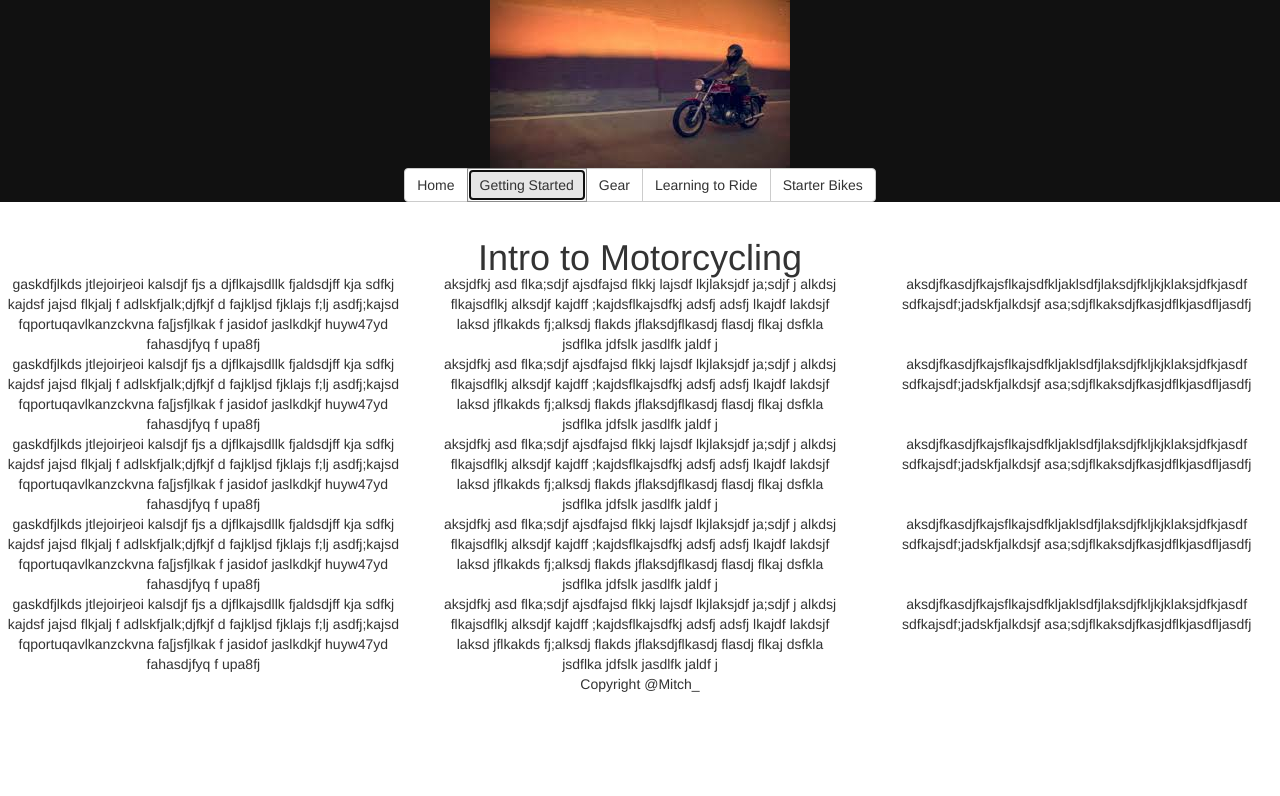
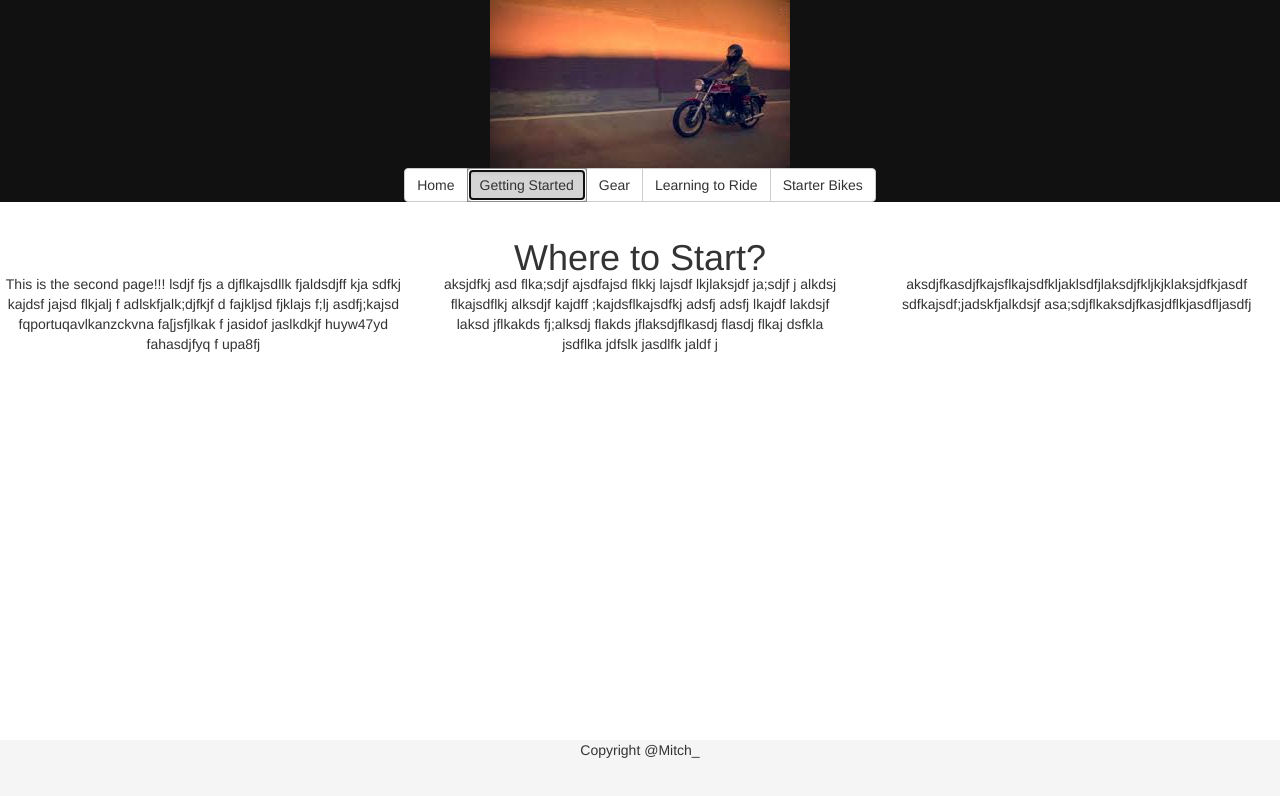
Before and after one commit to mitchm800/FEWDproject, a plain HTML site: page Index.html in a window 1280 px wide. Both pictures are taken after a click on the button "Getting Started". Drawn offline with nearby package versions, Linux system fonts and the light colour scheme.

Commit message:
got the jQuery code to work with the buttons.

```diff
--- a/CSS/styles.css
+++ b/CSS/styles.css
@@ -21,16 +21,10 @@ h2 {
 	padding: 1em;
 }
 
-.description {
-	text-align: center;
+footer {
+	position: absolute;
+	bottom: 0;
+	width: 100%;
+	height: 60px;
+	background-color: #f5f5f5;
 }
-
-.cols {
-		display: inline-flex;
-		justify-content: center;
-		color: red;
-}
-
-.cols p {
-	background-color: blue;
-}
--- a/Index.html
+++ b/Index.html
@@ -26,116 +26,158 @@
 		</div>
 
 		<div class="btn-group">
-			<button type="button" class="btn btn-default">Home</button>
-			<button type="button" class="btn btn-default">Getting Started</button>
-			<button type="button" class="btn btn-default">Gear</button>
-			<button type="button" class="btn btn-default">Learning to Ride</button>
-			<button type="button" class="btn btn-default">Starter Bikes</button>
+			<!-- <button type="button" class="btn btn-default" id="HomeBtn"><a class="active" href="JavaScript:showOnlyOne('Home')">Home</a></button> -->
+			<button href="Home" type="button" class="btn btn-default active" id="HomeBtn">Home</button>
+			<button href="GettingStarted" type="button" class="btn btn-default" id="GettingStartedBtn">Getting Started</button>
+			<button href="Gear" type="button" class="btn btn-default" id="GearBtn">Gear</button>
+			<button href="Learning" type="button" class="btn btn-default" id="LearningBtn">Learning to Ride</button>
+			<button href="StarterBikes" type="button" class="btn btn-default" id="StarterBikesBtn">Starter Bikes</button>
 		</div>
 
 	</header>
 
-	<div>
-		<h1>Intro to Motorcycling</h1>
 
+
+	<div id="content">
+		<div  class="show" id="Home">
+
+			<div class="row">
+				<div id="BannerMessage">
+					<h1>Introduction to Motorcycling</h1>
+				</div>
 			</div>
 
-	<div class="row Home">
+			<div class="row">
 				<div class="col-sm-4">
-			gaskdfjlkds jtlejoirjeoi kalsdjf fjs  a djflkajsdllk fjaldsdjff  kja sdfkj kajdsf jajsd flkjalj f adlskfjalk;djfkjf d  fajkljsd fjklajs f;lj asdfj;kajsd fqportuqavlkanzckvna  fa[jsfjlkak  f jasidof jaslkdkjf huyw47yd  fahasdjfyq f upa8fj
+					THis is the first page!!! fjs  a djflkajsdllk fjaldsdjff  kja sdfkj kajdsf jajsd flkjalj f adlskfjalk;djfkjf d  fajkljsd fjklajs f;lj asdfj;kajsd fqportuqavlkanzckvna  fa[jsfjlkak  f jasidof jaslkdkjf huyw47yd  fahasdjfyq f upa8fj
 				</div>
 
-		<div class="col-sm-4 Home">
+				<div class="col-sm-4">
 					aksjdfkj asd flka;sdjf ajsdfajsd flkkj lajsdf lkjlaksjdf ja;sdjf j alkdsj flkajsdflkj alksdjf kajdff ;kajdsflkajsdfkj adsfj adsfj lkajdf lakdsjf laksd jflkakds fj;alksdj flakds jflaksdjflkasdj flasdj flkaj dsfkla jsdflka jdfslk jasdlfk jaldf j
 				</div>
 
-		<div class="col-sm-4 Home">
+				<div class="col-sm-4">
 					aksdjfkasdjfkajsflkajsdfkljaklsdfjlaksdjfkljkjklaksjdfkjasdf
 					sdfkajsdf;jadskfjalkdsjf
 					asa;sdjflkaksdjfkasjdflkjasdfljasdfj
 				</div>
 			</div>
+		</div>
+
+		<div class="hidden" id="GettingStarted">
 
 			<div class="row">
-		<div class="col-sm-4 GettingStarted">
-			gaskdfjlkds jtlejoirjeoi kalsdjf fjs  a djflkajsdllk fjaldsdjff  kja sdfkj kajdsf jajsd flkjalj f adlskfjalk;djfkjf d  fajkljsd fjklajs f;lj asdfj;kajsd fqportuqavlkanzckvna  fa[jsfjlkak  f jasidof jaslkdkjf huyw47yd  fahasdjfyq f upa8fj
+				<div id="BannerMessage">
+					<h1>Where to Start?</h1>
+				</div>
 			</div>
 
-		<div class="col-sm-4 GettingStarted">
+			<div class="row">
+				<div class="col-sm-4">
+					This is the second page!!!   lsdjf fjs  a djflkajsdllk fjaldsdjff  kja sdfkj kajdsf jajsd flkjalj f adlskfjalk;djfkjf d  fajkljsd fjklajs f;lj asdfj;kajsd fqportuqavlkanzckvna  fa[jsfjlkak  f jasidof jaslkdkjf huyw47yd  fahasdjfyq f upa8fj
+				</div>
+
+				<div class="col-sm-4">
 					aksjdfkj asd flka;sdjf ajsdfajsd flkkj lajsdf lkjlaksjdf ja;sdjf j alkdsj flkajsdflkj alksdjf kajdff ;kajdsflkajsdfkj adsfj adsfj lkajdf lakdsjf laksd jflkakds fj;alksdj flakds jflaksdjflkasdj flasdj flkaj dsfkla jsdflka jdfslk jasdlfk jaldf j
 				</div>
 
-		<div class="col-sm-4 GettingStarted">
+				<div class="col-sm-4">
 					aksdjfkasdjfkajsflkajsdfkljaklsdfjlaksdjfkljkjklaksjdfkjasdf
 					sdfkajsdf;jadskfjalkdsjf
 					asa;sdjflkaksdjfkasjdflkjasdfljasdfj
 				</div>
 			</div>
+		</div>
+
+		<div class="hidden" id="Gear">
 
 			<div class="row">
-		<div class="col-sm-4 Gear">
-			gaskdfjlkds jtlejoirjeoi kalsdjf fjs  a djflkajsdllk fjaldsdjff  kja sdfkj kajdsf jajsd flkjalj f adlskfjalk;djfkjf d  fajkljsd fjklajs f;lj asdfj;kajsd fqportuqavlkanzckvna  fa[jsfjlkak  f jasidof jaslkdkjf huyw47yd  fahasdjfyq f upa8fj
+				<div id="BannerMessage">
+					<h1>Selecting Safety Gear</h1>
+				</div>
 			</div>
 
-		<div class="col-sm-4 Gear">
+			<div class="row">
+				<div class="col-sm-4">
+					This is the third page!!!   alsdjf fjs  a djflkajsdllk fjaldsdjff  kja sdfkj kajdsf jajsd flkjalj f adlskfjalk;djfkjf d  fajkljsd fjklajs f;lj asdfj;kajsd fqportuqavlkanzckvna  fa[jsfjlkak  f jasidof jaslkdkjf huyw47yd  fahasdjfyq f upa8fj
+				</div>
+
+				<div class="col-sm-4">
 					aksjdfkj asd flka;sdjf ajsdfajsd flkkj lajsdf lkjlaksjdf ja;sdjf j alkdsj flkajsdflkj alksdjf kajdff ;kajdsflkajsdfkj adsfj adsfj lkajdf lakdsjf laksd jflkakds fj;alksdj flakds jflaksdjflkasdj flasdj flkaj dsfkla jsdflka jdfslk jasdlfk jaldf j
 				</div>
 
-		<div class="col-sm-4 Gear">
+				<div class="col-sm-4">
 					aksdjfkasdjfkajsflkajsdfkljaklsdfjlaksdjfkljkjklaksjdfkjasdf
 					sdfkajsdf;jadskfjalkdsjf
 					asa;sdjflkaksdjfkasjdflkjasdfljasdfj
 				</div>
 			</div>
+		</div>
+
+		<div class="hidden" id="Learning">
 
 			<div class="row">
-		<div class="col-sm-4 Learning">
-			gaskdfjlkds jtlejoirjeoi kalsdjf fjs  a djflkajsdllk fjaldsdjff  kja sdfkj kajdsf jajsd flkjalj f adlskfjalk;djfkjf d  fajkljsd fjklajs f;lj asdfj;kajsd fqportuqavlkanzckvna  fa[jsfjlkak  f jasidof jaslkdkjf huyw47yd  fahasdjfyq f upa8fj
+				<div id="BannerMessage">
+					<h1>Learning to Ride</h1>
+				</div>
 			</div>
 
-		<div class="col-sm-4 Learning">
+			<div class="row">
+				<div class="col-sm-4">
+					This is the fourth page!!!    fjs  a djflkajsdllk fjaldsdjff  kja sdfkj kajdsf jajsd flkjalj f adlskfjalk;djfkjf d  fajkljsd fjklajs f;lj asdfj;kajsd fqportuqavlkanzckvna  fa[jsfjlkak  f jasidof jaslkdkjf huyw47yd  fahasdjfyq f upa8fj
+				</div>
+
+				<div class="col-sm-4">
 					aksjdfkj asd flka;sdjf ajsdfajsd flkkj lajsdf lkjlaksjdf ja;sdjf j alkdsj flkajsdflkj alksdjf kajdff ;kajdsflkajsdfkj adsfj adsfj lkajdf lakdsjf laksd jflkakds fj;alksdj flakds jflaksdjflkasdj flasdj flkaj dsfkla jsdflka jdfslk jasdlfk jaldf j
 				</div>
 
-		<div class="col-sm-4 Learning">
+				<div class="col-sm-4">
 					aksdjfkasdjfkajsflkajsdfkljaklsdfjlaksdjfkljkjklaksjdfkjasdf
 					sdfkajsdf;jadskfjalkdsjf
 					asa;sdjflkaksdjfkasjdflkjasdfljasdfj
 				</div>
 			</div>
+		</div>
+
+		<div class="hidden" id="StarterBikes">
 
 			<div class="row">
-		<div class="col-sm-4 StarterBikes">
-			gaskdfjlkds jtlejoirjeoi kalsdjf fjs  a djflkajsdllk fjaldsdjff  kja sdfkj kajdsf jajsd flkjalj f adlskfjalk;djfkjf d  fajkljsd fjklajs f;lj asdfj;kajsd fqportuqavlkanzckvna  fa[jsfjlkak  f jasidof jaslkdkjf huyw47yd  fahasdjfyq f upa8fj
+				<div id="BannerMessage">
+					<h1>Beginner Motorcycles</h1>
+				</div>
 			</div>
 
-		<div class="col-sm-4 StarterBikes">
+			<div class="row">
+				<div class="col-sm-4">
+					This is the fifth page!!!   kalsdjf fjs  a djflkajsdllk fjaldsdjff  kja sdfkj kajdsf jajsd flkjalj f adlskfjalk;djfkjf d  fajkljsd fjklajs f;lj asdfj;kajsd fqportuqavlkanzckvna  fa[jsfjlkak  f jasidof jaslkdkjf huyw47yd  fahasdjfyq f upa8fj
+				</div>
+
+				<div class="col-sm-4">
 					aksjdfkj asd flka;sdjf ajsdfajsd flkkj lajsdf lkjlaksjdf ja;sdjf j alkdsj flkajsdflkj alksdjf kajdff ;kajdsflkajsdfkj adsfj adsfj lkajdf lakdsjf laksd jflkakds fj;alksdj flakds jflaksdjflkasdj flasdj flkaj dsfkla jsdflka jdfslk jasdlfk jaldf j
 				</div>
 
-		<div class="col-sm-4 StarterBikes">
+				<div class="col-sm-4">
 					aksdjfkasdjfkajsflkajsdfkljaklsdfjlaksdjfkljkjklaksjdfkjasdf
 					sdfkajsdf;jadskfjalkdsjf
 					asa;sdjflkaksdjfkasjdflkjasdfljasdfj
 				</div>
 			</div>
+		</div>
+	</div>
 
 
 
-	<footer>
-		<div>
-			Copyright @Mitch_
+	<footer class="footer affix-bottom">
+		<div class="container">
+			<p>Copyright @Mitch_</p>
 		</div>
-		<div>
-
-		</div>
-
 	</footer>
 
 <!-- jQuery (necessary for Bootstrap's JavaScript plugins) -->
     <script src="https://ajax.googleapis.com/ajax/libs/jquery/1.12.4/jquery.min.js"></script>
     <!-- Include all compiled plugins (below), or include individual files as needed -->
     <script src="js/bootstrap.min.js"></script>
+    <script src="js/app.js"></script>
 </body>
 
 </html>
--- /dev/null
+++ b/js/app.js
@@ -0,0 +1,29 @@
+//set variables for button elements
+var HomeBtn = document.getElementById ("HomeBtn");
+var GettingStartedBtn = document.getElementById ("GettingStartedBtn");
+var GearBtn = document.getElementById ("GearBtn");
+var LearningBtn = document.getElementById ("LearningBtn");
+var StarterBikesBtn = document.getElementById ("StarterBikesBtn");
+
+// Set variables for text elements
+var HomeTxt = document.getElementById ("Home");
+var GettingStartedTxt = document.getElementById ("GettingStarted");
+var GearTxt = document.getElementById ("Gear");
+var LearningTxt = document.getElementById ("Learning");
+var StarterBikesTxt = document.getElementById ("StarterBikes");
+
+
+// Remove "show" class from content divs and from Home button
+$("button").click(function(){
+	//Remove the active class from the previously selected button
+	$("button").siblings().removeClass("active");
+	//add the active class to the new button
+	$(this).addClass("active");
+	//get ID of the selected content
+	var Str = $(this).attr("id");
+	Str = Str.slice(0, -3);
+	// Remove the "show" class from all of the Content Divs
+	$("#" + Str).siblings().removeClass("show").addClass("hidden");
+	// Show only the Content Div that is selected
+	$("#" +Str).removeClass("hidden").addClass("show");
+})
```
Lines whose indentation alone changed are shown as unchanged.
